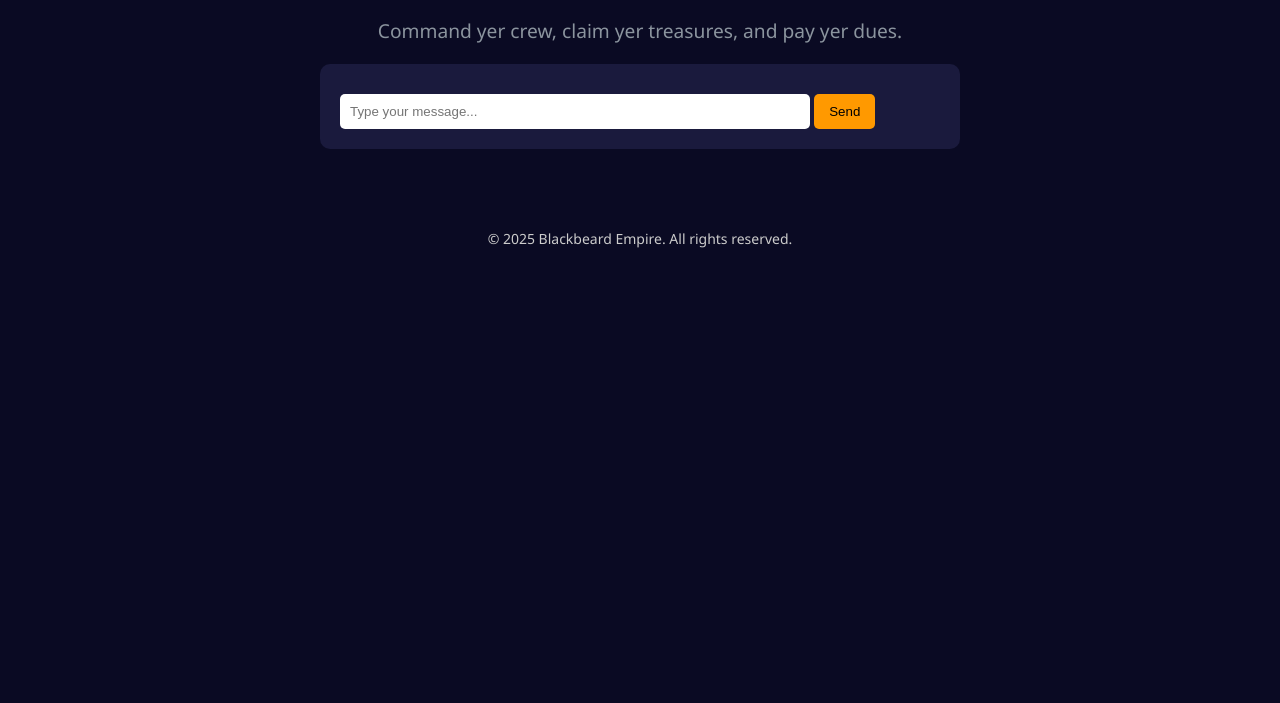
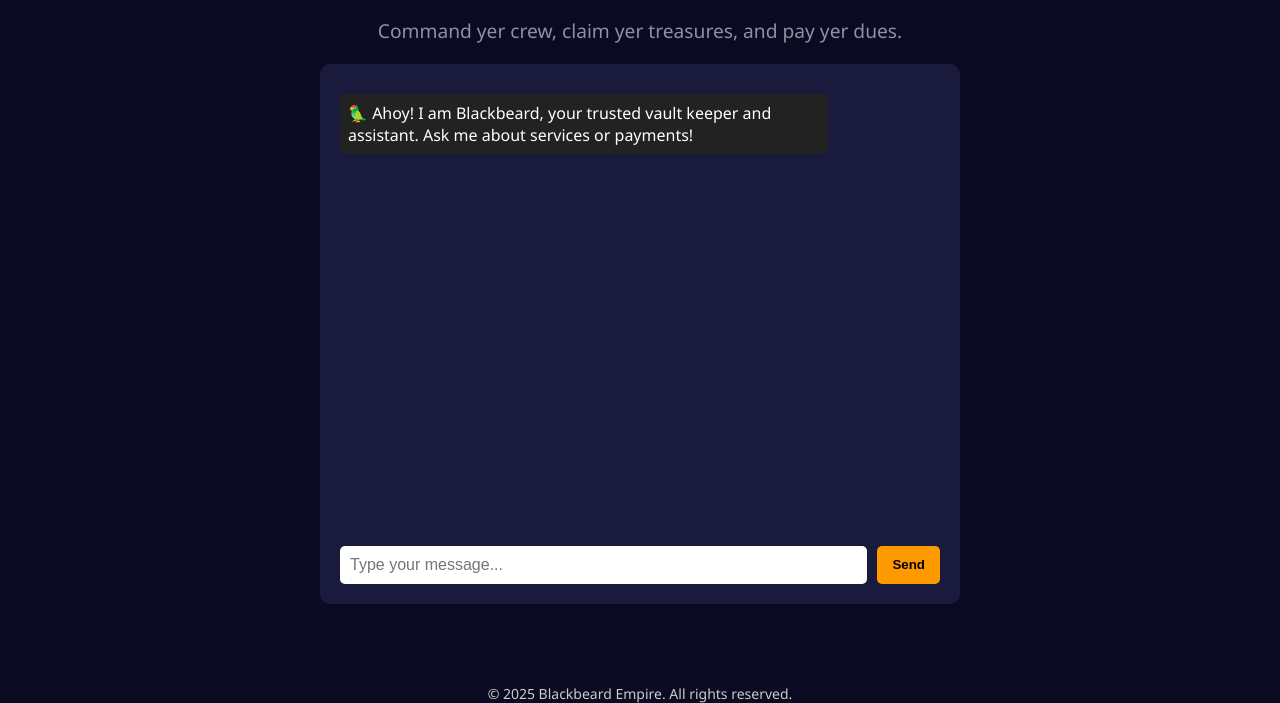
Before and after one commit to scorpio-x-coin-hunter/scorpio-x-deploy, a website: page index.html in a window 1280 px wide. Shown: the part 178-881 px from the top of the page. Before the commit the page ends 800 px from the top, so only its background shows below. Drawn offline with Linux system fonts and the light colour scheme.

Commit message:
Update index.html

```diff
--- a/index.html
+++ b/index.html
@@ -1,10 +1,10 @@
 <!DOCTYPE html>
 <html lang="en">
 <head>
-    <meta charset="UTF-8">
-    <meta name="viewport" content="width=device-width, initial-scale=1.0">
+    <meta charset="UTF-8" />
+    <meta name="viewport" content="width=device-width, initial-scale=1" />
     <title>Blackbeard Empire Portal</title>
-    <link rel="stylesheet" href="/static/styles.css">
+    <link rel="stylesheet" href="/static/styles.css" />
     <style>
         body {
             font-family: 'Segoe UI', Tahoma, Geneva, Verdana, sans-serif;
@@ -42,6 +42,7 @@
             font-size: 14px;
             color: #ccc;
         }
+        /* Chat styles */
         #chat-container {
             background: #1a1a3d;
             border-radius: 10px;
@@ -49,24 +50,42 @@
             max-width: 600px;
             margin: 20px auto;
             text-align: left;
+            display: flex;
+            flex-direction: column;
+            height: 500px;
+        }
+        #chat-messages {
+            flex-grow: 1;
+            overflow-y: auto;
+            padding-right: 10px;
         }
         .message {
             margin: 10px 0;
             padding: 8px;
             border-radius: 6px;
+            max-width: 80%;
+            word-wrap: break-word;
         }
         .user {
             background-color: #333;
+            align-self: flex-end;
             text-align: right;
         }
         .bot {
             background-color: #222;
+            align-self: flex-start;
+        }
+        #input-area {
+            margin-top: 10px;
+            display: flex;
+            gap: 10px;
         }
         #chat-input {
-            width: 75%;
+            flex-grow: 1;
             padding: 10px;
             border-radius: 5px;
             border: none;
+            font-size: 1rem;
         }
         #send-btn {
             padding: 10px 15px;
@@ -74,6 +93,7 @@
             border: none;
             border-radius: 5px;
             cursor: pointer;
+            font-weight: bold;
         }
         #send-btn:hover {
             background-color: #ffaa33;
@@ -83,6 +103,8 @@
             padding: 10px;
             border-radius: 6px;
             margin-top: 10px;
+            white-space: pre-line;
+            font-family: monospace;
         }
     </style>
 </head>
@@ -98,8 +120,8 @@
         <!-- Chatbot Section -->
         <div id="chat-container">
             <div id="chat-messages"></div>
-            <div style="margin-top: 10px;">
-                <input type="text" id="chat-input" placeholder="Type your message...">
+            <div id="input-area">
+                <input type="text" id="chat-input" placeholder="Type your message..." autocomplete="off" />
                 <button id="send-btn">Send</button>
             </div>
         </div>
@@ -110,12 +132,12 @@
     </footer>
 
     <script>
-        const chatMessages = document.getElementById('chat-messages');
-        const chatInput = document.getElementById('chat-input');
-        const sendBtn = document.getElementById('send-btn');
+        const chatMessages = document.getElementById("chat-messages");
+        const chatInput = document.getElementById("chat-input");
+        const sendBtn = document.getElementById("send-btn");
 
         function appendMessage(text, sender) {
-            const msg = document.createElement('div');
+            const msg = document.createElement("div");
             msg.className = `message ${sender}`;
             msg.innerHTML = text;
             chatMessages.appendChild(msg);
@@ -126,33 +148,39 @@
             const message = chatInput.value.trim();
             if (!message) return;
 
-            appendMessage(message, 'user');
-            chatInput.value = '';
+            appendMessage(message, "user");
+            chatInput.value = "";
 
             try {
-                const res = await fetch('/command', {
-                    method: 'POST',
-                    headers: { 'Content-Type': 'application/json' },
-                    body: JSON.stringify({ message })
+                const res = await fetch("/command", {
+                    method: "POST",
+                    headers: { "Content-Type": "application/json" },
+                    body: JSON.stringify({ message }),
                 });
                 const data = await res.json();
-                appendMessage(data.reply || "☠️ No response from the bot.", 'bot');
+                appendMessage(data.reply || "☠️ No response from the bot.", "bot");
 
                 if (data.paymentInfo) {
                     appendMessage(
-                        `<div class="payment-box"><strong>Payment Details:</strong><br>${data.paymentInfo.replace(/\n/g, '<br>')}</div>`,
-                        'bot'
+                        `<div class="payment-box"><strong>Payment Details:</strong><br>${data.paymentInfo.replace(/\n/g, "<br>")}</div>`,
+                        "bot"
                     );
                 }
             } catch (err) {
-                appendMessage("⚠️ Error contacting server.", 'bot');
+                appendMessage("⚠️ Error contacting server.", "bot");
             }
         }
 
-        sendBtn.addEventListener('click', sendMessage);
-        chatInput.addEventListener('keypress', e => {
-            if (e.key === 'Enter') sendMessage();
+        sendBtn.addEventListener("click", sendMessage);
+        chatInput.addEventListener("keypress", (e) => {
+            if (e.key === "Enter") sendMessage();
         });
+
+        // Initial welcome message
+        appendMessage(
+            "🦜 Ahoy! I am Blackbeard, your trusted vault keeper and assistant. Ask me about services or payments!",
+            "bot"
+        );
     </script>
 </body>
 </html>
```
